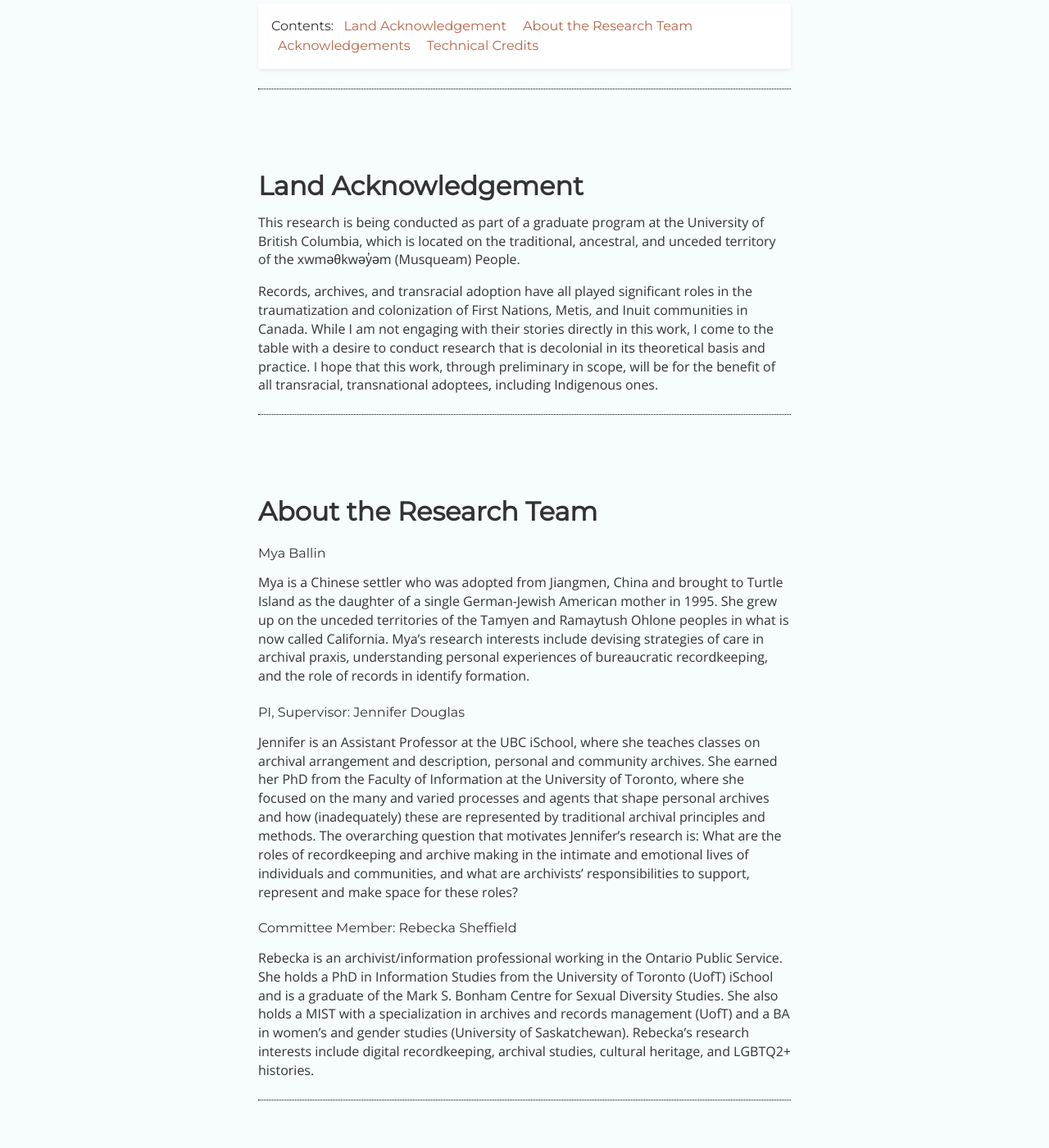
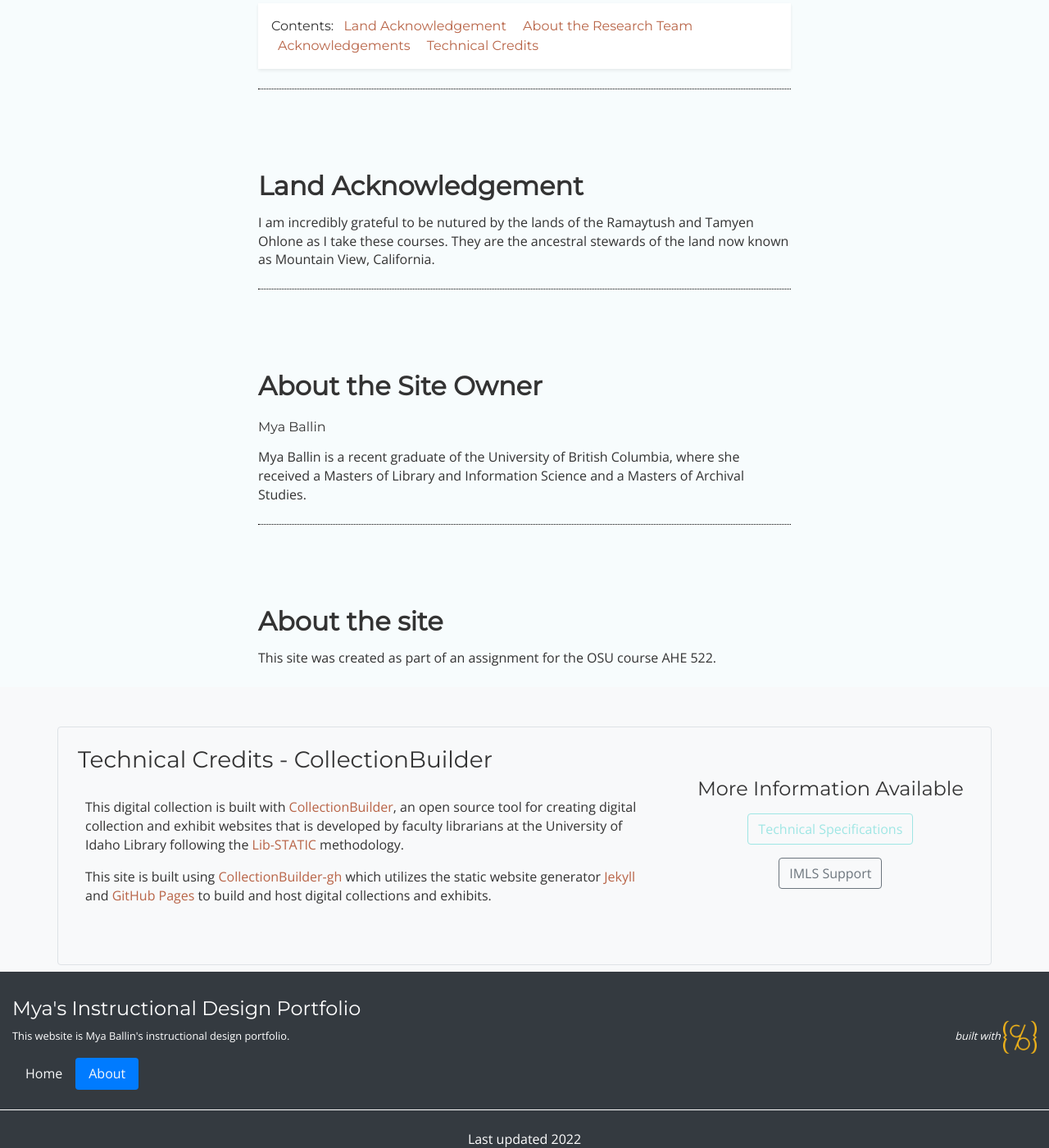
Before and after one commit to mxballin/instructional-design, a Jekyll site: the page built from pages/about.md, in a window 1280 px wide and 1400 px high, scrolled down 237 px. Shown: the whole window at 82% size. Built offline with Jekyll 4.4.1, drawn with Linux system fonts in a browser that asks for light colours; some web fonts are replaced; some of the changed text lies outside the part shown.

Commit message:
Update about.md

```diff
--- a/pages/about.md
+++ b/pages/about.md
@@ -17,23 +17,13 @@ credits: true
 
 ## Land Acknowledgement
 
-This research is being conducted as part of a graduate program at the University of British Columbia, which is located on the traditional, ancestral, and unceded territory of the xwməθkwəy̓əm (Musqueam) People.
+I am incredibly grateful to be nutured by the lands of the Ramaytush and Tamyen Ohlone as I take these courses. They are the ancestral stewards of the land now known as Mountain View, California.
 
-Records, archives, and transracial adoption have all played significant roles in the traumatization and colonization of First Nations, Metis, and Inuit communities in Canada. While I am not engaging with their stories directly in this work, I come to the table with a desire to conduct research that is decolonial in its theoretical basis and practice. I hope that this work, through preliminary in scope, will be for the benefit of all transracial, transnational adoptees, including Indigenous ones.
-
-## About the Research Team
+## About the Site Owner
 
 <h6>Mya Ballin</h6>
-Mya is a Chinese settler who was adopted from Jiangmen, China and brought to Turtle Island as the daughter of a single German-Jewish American mother in 1995. She grew up on the unceded territories of the Tamyen and Ramaytush Ohlone peoples in what is now called California. Mya's research interests include devising strategies of care in archival praxis, understanding personal experiences of bureaucratic recordkeeping, and the role of records in identify formation.
+Mya Ballin is a recent graduate of the University of British Columbia, where she received a Masters of Library and Information Science and a Masters of Archival Studies.
 
+## About the site
 
-<h6>PI, Supervisor: Jennifer Douglas</h6>
-Jennifer is an Assistant Professor at the UBC iSchool, where she teaches classes on archival arrangement and description, personal and community archives. She earned her PhD from the Faculty of Information at the University of Toronto, where she focused on the many and varied processes and agents that shape personal archives and how (inadequately) these are represented by traditional archival principles and methods. The overarching question that motivates Jennifer's research is: What are the roles of recordkeeping and archive making in the intimate and emotional lives of individuals and communities, and what are archivists’ responsibilities to support, represent and make space for these roles?
-
-<h6>Committee Member: Rebecka Sheffield</h6>
-
-Rebecka is an archivist/information professional working in the Ontario Public Service. She holds a PhD in Information Studies from the University of Toronto (UofT) iSchool and is a graduate of the Mark S. Bonham Centre for Sexual Diversity Studies. She also holds a MIST with a specialization in archives and records management (UofT) and a BA in women’s and gender studies (University of Saskatchewan). Rebecka’s research interests include digital recordkeeping, archival studies, cultural heritage, and LGBTQ2+ histories.
-
-## Acknowledgements
-
-In addition to thanking the members of my supervisory committee, I would like to acknowledge and thank UBC iSchool Program Assistant Sandy Abah for her help with navigating the institutional processes of completing a thesis.
+This site was created as part of an assignment for the OSU course AHE 522.
```
